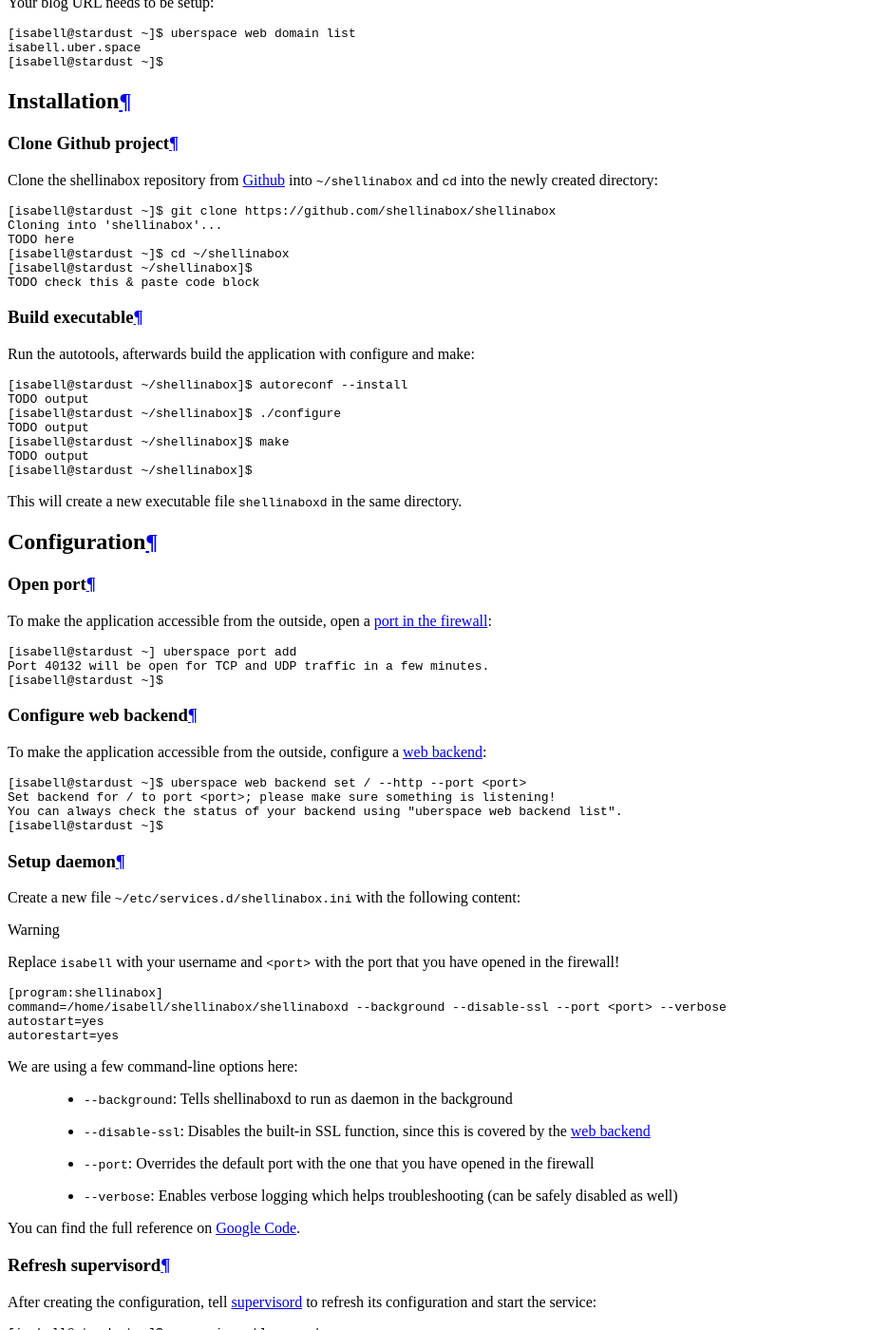
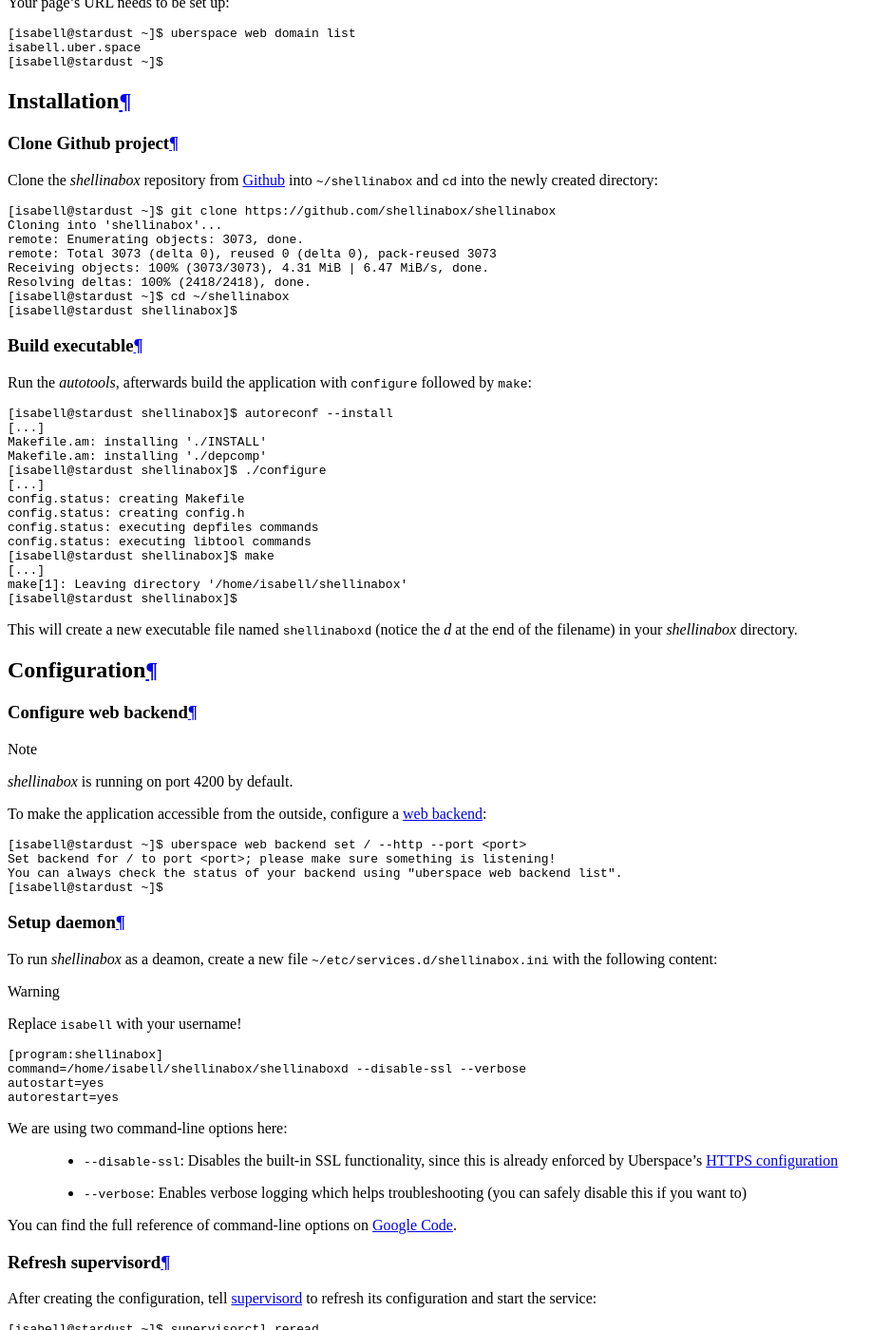
Before and after one commit to Uberspace/lab, a Sphinx documentation site: the page built from source/guide_shellinabox.rst, in a window 1280 px wide and 1400 px high, scrolled down 3740 px. Shown: the whole window at 95% size, without its empty margins (0-937 px from the left). Built offline with Sphinx 7.4.7 and the Read the Docs theme 2.0.0, drawn with Linux system fonts in a browser that asks for light colours; some of the changed text lies outside the part shown.

Commit message:
[shellinabox] add shell output, remove unnecessary port opening

```diff
--- a/source/guide_shellinabox.rst
+++ b/source/guide_shellinabox.rst
@@ -29,78 +29,81 @@
 Prerequisites
 =============
 
-Your blog URL needs to be setup:
+Your page's URL needs to be set up:
 
-.. code-block:: console
+.. include:: includes/web-domain-list.rst
 
- [isabell@stardust ~]$ uberspace web domain list
- isabell.uber.space
- [isabell@stardust ~]$
 
 Installation
 ============
 
 Clone Github project
--------------
-Clone the shellinabox repository from Github_ into ``~/shellinabox`` and ``cd`` into the newly created directory:
+--------------------
+Clone the *shellinabox* repository from Github_ into ``~/shellinabox`` and ``cd`` into the newly created directory:
 
 .. code-block:: console
 
  [isabell@stardust ~]$ git clone https://github.com/shellinabox/shellinabox
  Cloning into 'shellinabox'...
- TODO here
+ remote: Enumerating objects: 3073, done.
+ remote: Total 3073 (delta 0), reused 0 (delta 0), pack-reused 3073
+ Receiving objects: 100% (3073/3073), 4.31 MiB | 6.47 MiB/s, done.
+ Resolving deltas: 100% (2418/2418), done.
  [isabell@stardust ~]$ cd ~/shellinabox
- [isabell@stardust ~/shellinabox]$
- TODO check this & paste code block
+ [isabell@stardust shellinabox]$
 
 Build executable
 ----------------
-Run the autotools, afterwards build the application with configure and make:
+Run the *autotools*, afterwards build the application with ``configure`` followed by ``make``:
 
 .. code-block:: console
 
- [isabell@stardust ~/shellinabox]$ autoreconf --install
- TODO output
- [isabell@stardust ~/shellinabox]$ ./configure
- TODO output
- [isabell@stardust ~/shellinabox]$ make
- TODO output
- [isabell@stardust ~/shellinabox]$
+ [isabell@stardust shellinabox]$ autoreconf --install
+ [...]
+ Makefile.am: installing './INSTALL'
+ Makefile.am: installing './depcomp'
+ [isabell@stardust shellinabox]$ ./configure
+ [...]
+ config.status: creating Makefile
+ config.status: creating config.h
+ config.status: executing depfiles commands
+ config.status: executing libtool commands
+ [isabell@stardust shellinabox]$ make
+ [...]
+ make[1]: Leaving directory '/home/isabell/shellinabox'
+ [isabell@stardust shellinabox]$
 
-This will create a new executable file ``shellinaboxd`` in the same directory.
+This will create a new executable file named ``shellinaboxd`` (notice the *d* at the end of the filename) in your *shellinabox* directory.
 
 Configuration
 =============
 
-Open port
----------
-.. include:: includes/open-port.rst
-
 Configure web backend
 ---------------------
+.. note:: *shellinabox* is running on port 4200 by default.
 .. include:: includes/web-backend.rst
 
 Setup daemon
 ------------
-Create a new file ``~/etc/services.d/shellinabox.ini`` with the following content:
+To run *shellinabox* as a deamon, create a new file ``~/etc/services.d/shellinabox.ini`` with the following content:
 
-.. warning:: Replace ``isabell`` with your username and ``<port>`` with the port that you have opened in the firewall!
+.. warning:: Replace ``isabell`` with your username!
 
 .. code-block:: ini
 
  [program:shellinabox]
- command=/home/isabell/shellinabox/shellinaboxd --background --disable-ssl --port <port> --verbose
+ command=/home/isabell/shellinabox/shellinaboxd --disable-ssl --verbose
  autostart=yes
  autorestart=yes
 
-We are using a few command-line options here:
+We are using two command-line options here:
 
-  * ``--background``: Tells shellinaboxd to run as daemon in the background
-  * ``--disable-ssl``: Disables the built-in SSL function, since this is covered by the :manual:`web backend <web-backends>`
-  * ``--port``: Overrides the default port with the one that you have opened in the firewall
-  * ``--verbose``: Enables verbose logging which helps troubleshooting (can be safely disabled as well)
+  * ``--disable-ssl``: Disables the built-in SSL functionality, since this is already enforced by Uberspace's :manual:`HTTPS configuration <web-https>`
+  * ``--verbose``: Enables verbose logging which helps troubleshooting (you can safely disable this if you want to)
 
-You can find the full reference on `Google Code`_.
+.. warning: Don't try to run *shellinabox* with the ``--background`` command-line option, as this will confuse
+
+You can find the full reference of command-line options on `Google Code`_.
 
 Refresh supervisord
 -------------------
@@ -111,7 +114,6 @@
 
 Point your browser to https://isabell.uber.space/ (replace ``isabell`` with your username) and enjoy your new browser-based shell.
 
-
 ----
 
 Acknowledgements
@@ -121,9 +123,11 @@
 .. _`GNU General Public License version 2`: https://github.com/shellinabox/shellinabox/blob/master/COPYING
 .. _Github: https://github.com/shellinabox/shellinabox
 .. _`Google Code`: https://code.google.com/archive/p/shellinabox/wikis/shellinaboxd_man.wiki
+.. _Freepik: https://www.flaticon.com/authors/freepik
 .. _Flaticon: https://www.flaticon.com/
-.. _Freepik: https://www.flaticon.com/authors/freepik
 
-Tested with shellinabox 2.20, Uberspace TODO
+----
+
+Tested with shellinabox 2.20, Uberspace 7.6.1.2
 
 .. author_list::
```
